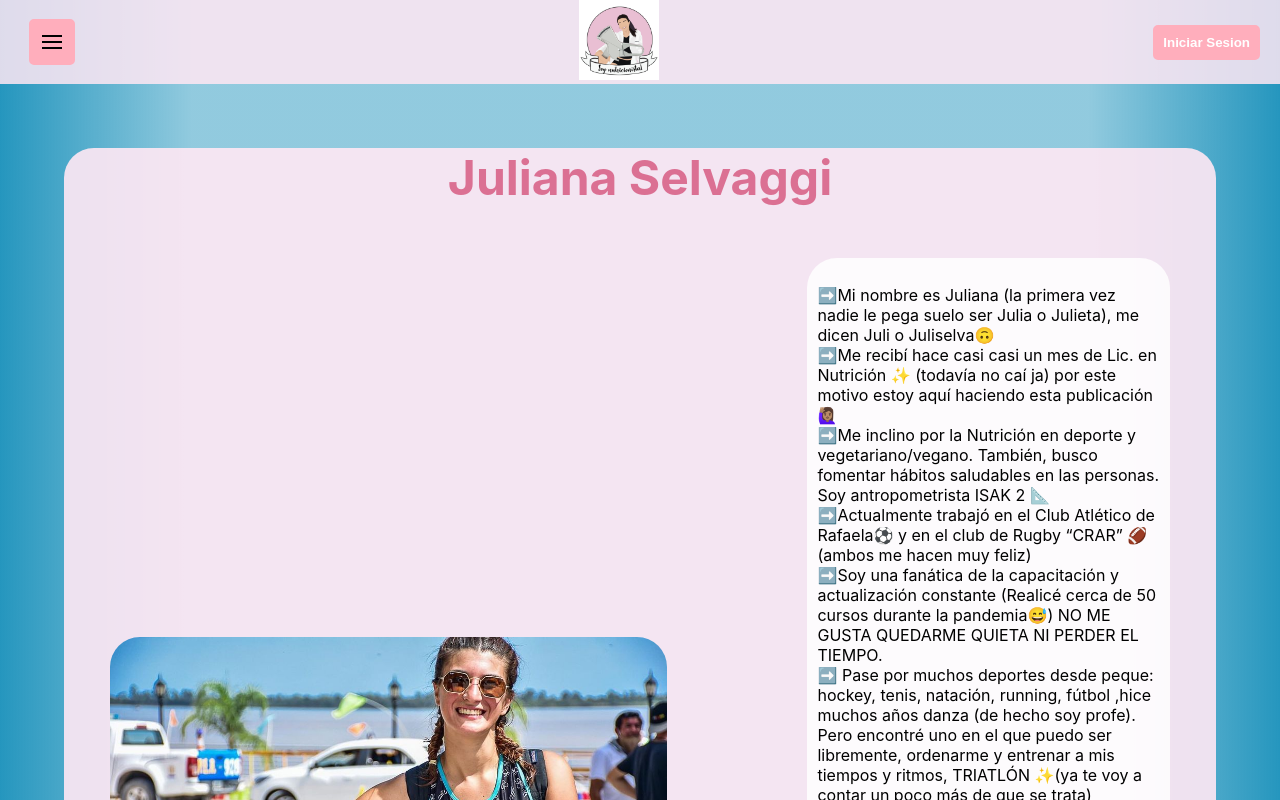
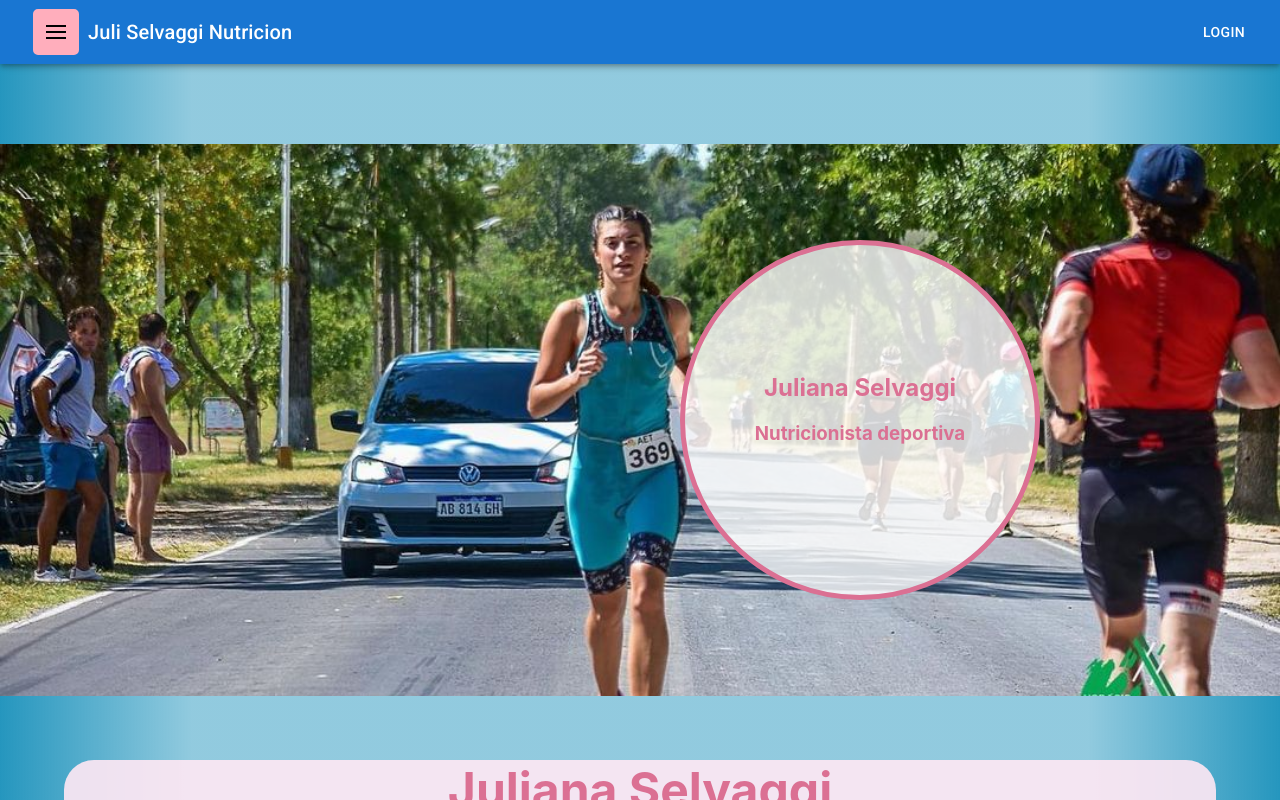
Before and after one commit to tomascaceres14/jselvLandingPage, a React (Create React App) app: page / in a window 1280 px wide. Shown: the top 800 px of the page. Built offline with nearby package versions, Linux system fonts and the light colour scheme; the HTML template or start-up script is replaced by a standard one.

Commit message:
new header

```diff
--- a/src/components/Home/Gallery/Gallery.css
+++ b/src/components/Home/Gallery/Gallery.css
@@ -1,4 +1,5 @@
 .image-bg {
+  margin-top: 5em;
   background: url("../../../images/juli2.jpg");
   padding-top: 6em;
   padding-bottom: 6em;
--- a/src/components/Home/Header/Header.css
+++ b/src/components/Home/Header/Header.css
@@ -11,20 +11,15 @@ a {
   position: sticky;
   top: 0px;
   display: flex;
-    justify-content: space-between;
-    align-items: center;
-    padding-left: 20px;
-    padding-right: 20px;
-    align-items: center;
-    background-color: rgba(255, 232, 244, 0.85);
-    box-shadow: 0 4px 100px -50px rgba(128, 128, 128, 0.782);
+  background-color: hotpink;
+  justify-content: center;
 }
 
 .header-menu:hover {
   background-color: rgba(255, 174, 187, 0.593);
 }
 
-.header-logo{
+.header-logo {
   justify-self: center;
   width: 80px;
 }
@@ -57,7 +52,6 @@ a {
   display: flex;
   gap: 100px;
   list-style: none;
-
 }
 
 .header-nav li {
@@ -70,25 +64,3 @@ a {
 .header-nav li:hover {
   background-color: rgba(255, 56, 156, 0.088);
 }
-
-
-@media (width <= 400px) {
-    .header-nav {
-        display: none;
-    }
-
-    .header-logo {
-        display: none;
-    }
-
-    .responsive-header {
-        width: 100%;
-        display: flex;
-        flex-direction: row;
-        justify-content: space-between;
-    }
-
-    .responsive-header p {
-        margin-left: 1em;
-    }
-}
--- a/src/components/Home/Header/Header.jsx
+++ b/src/components/Home/Header/Header.jsx
@@ -1,83 +1,24 @@
-import TemporaryDrawer from "./Drawer/Drawer";
-import React from "react";
-import "./Header.css";
+import * as React from "react";
+import AppBar from "@mui/material/AppBar";
+import Box from "@mui/material/Box";
+import Toolbar from "@mui/material/Toolbar";
+import Typography from "@mui/material/Typography";
+import Button from "@mui/material/Button";
+import Drawer from "./Drawer/Drawer";
+import "./Header.css"
 
-const Header = () => {
+export default function ButtonAppBar() {
   return (
-    <header className="header">
-      <TemporaryDrawer/>
-      {/* <nav className="header-nav">
-        <ul className="header-nav-ul">
-          <li>
-            <a
-              href="https://www.instagram.com/juliselvaggi.nutricion_/"
-              target="_blank"
-              rel="noreferrer"
-            >
-              INICIO
-            </a>
-          </li>
-          <li>
-            <a
-              href="https://www.instagram.com/juliselvaggi.nutricion_/"
-              target="_blank"
-              rel="noreferrer"
-            >
-              SOBRE MI
-            </a>
-          </li>
-          <li>
-            <a
-              href="https://www.instagram.com/juliselvaggi.nutricion_/"
-              target="_blank"
-              rel="noreferrer"
-            >
-              PREGUNTAS FRECUENTES
-            </a>
-          </li>
-        </ul>
-      </nav> */}
-      <div>
-        <img
-          alt="logo"
-          src={require("../../../images/logo.jpg")}
-          className="header-logo"
-        />
-      </div>
-      <button className="header-button">Iniciar Sesion</button>
-      {/* <nav className="header-nav">
-        <ul className="header-nav-ul">
-          <li>
-            <a
-              href="https://www.instagram.com/juliselvaggi.nutricion_/"
-              target="_blank"
-              rel="noreferrer"
-            >
-              CONTACTO
-            </a>
-          </li>
-          <li>
-            <a
-              href="https://www.instagram.com/juliselvaggi.nutricion_/"
-              target="_blank"
-              rel="noreferrer"
-            >
-              RESERVA TU TURNO
-            </a>
-          </li>
-          <li>
-            <a
-              href="https://www.instagram.com/juliselvaggi.nutricion_/"
-              target="_blank"
-              rel="noreferrer"
-            >
-              INICIAR SESION
-            </a>
-          </li>
-        </ul>
-      </nav> */}
-    </header>
+    <Box sx={{ flexGrow: 0.5 }} className="header">
+      <AppBar position="static" className="header">
+        <Toolbar>
+          <Drawer sx={{ flexGrow: 1 }}/>
+          <Typography variant="h6" component="div" sx={{ flexGrow: 1 }}>
+            Juli Selvaggi Nutricion
+          </Typography>
+          <Button color="inherit">Login</Button>
+        </Toolbar>
+      </AppBar>
+    </Box>
   );
-};
-
-export default Header;
+}
--- a/src/components/Home/Home.jsx
+++ b/src/components/Home/Home.jsx
@@ -5,8 +5,8 @@ import Gallery from "./Gallery/Gallery";
 const Home = () => {
   return (
     <div>
+      <Gallery />
       <About />
-      <Gallery />
     </div>
   );
 };
```
Lines whose indentation alone changed are shown as unchanged.
